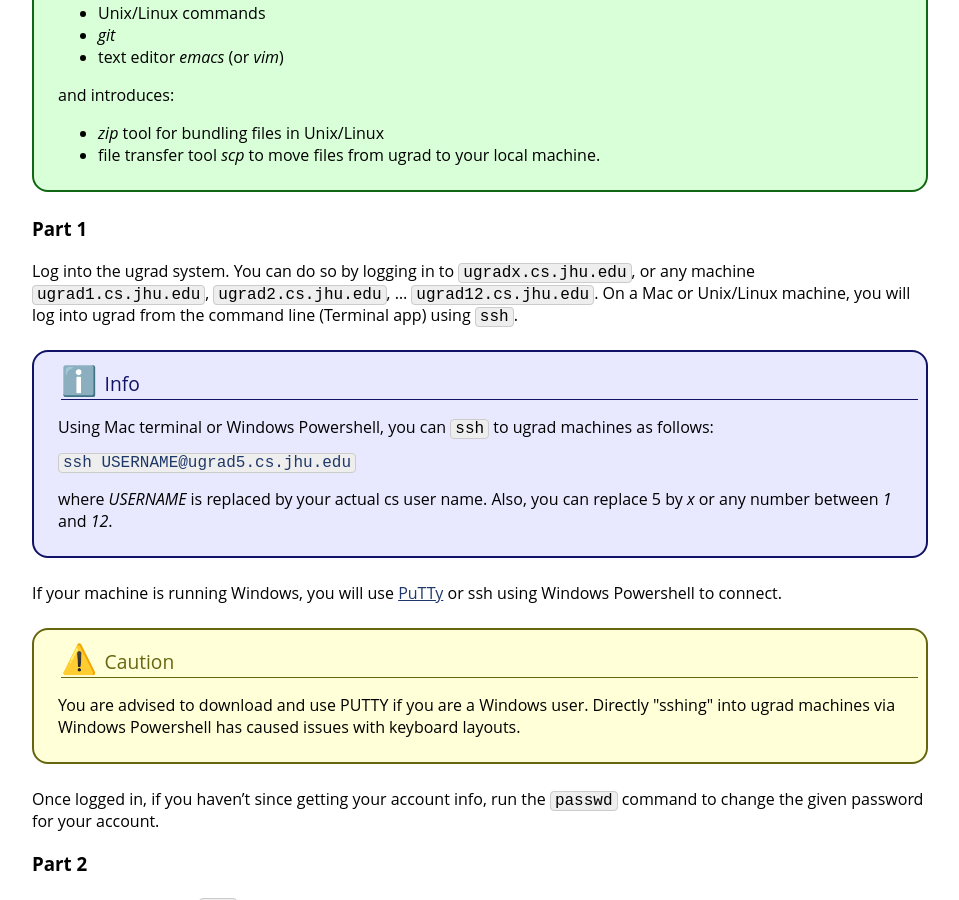
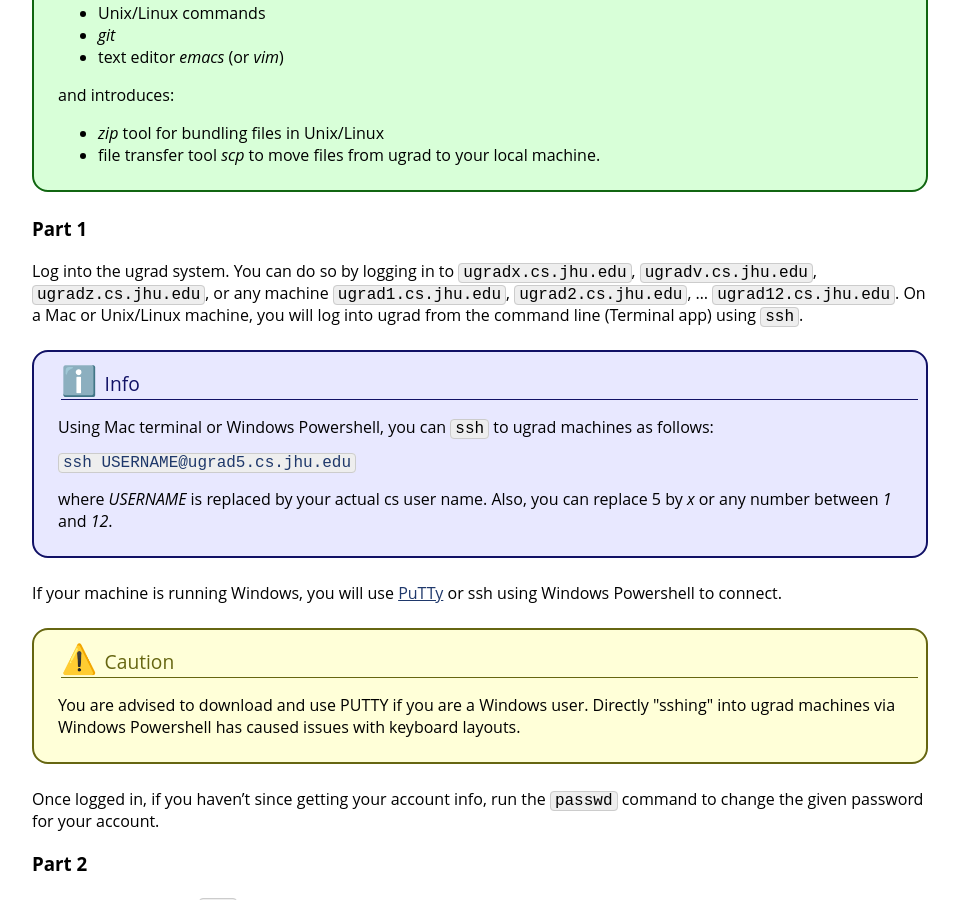
Before and after one commit to jhu-ip/cs220-f26, a Jekyll site: the page built from exercise/ex03a.md, in a window 1280 px wide and 900 px high, scrolled down 731 px. Shown: the whole window, without its empty margins (160-1119 px from the left). Built offline with Jekyll 4.4.1, drawn with Linux system fonts in a browser that asks for light colours.

Commit message:
added new ugrad machines

```diff
--- a/exercise/ex03a.md
+++ b/exercise/ex03a.md
@@ -40,7 +40,7 @@ title: Exercise 3-A
 
 ### Part 1
 
-Log into the ugrad system. You can do so by logging in to `ugradx.cs.jhu.edu`, or any machine `ugrad1.cs.jhu.edu`, `ugrad2.cs.jhu.edu`, … `ugrad12.cs.jhu.edu`. On a Mac or Unix/Linux machine, you will log into ugrad from the command line (Terminal app) using `ssh`.
+Log into the ugrad system. You can do so by logging in to `ugradx.cs.jhu.edu`, `ugradv.cs.jhu.edu`, `ugradz.cs.jhu.edu`, or any machine `ugrad1.cs.jhu.edu`, `ugrad2.cs.jhu.edu`, … `ugrad12.cs.jhu.edu`. On a Mac or Unix/Linux machine, you will log into ugrad from the command line (Terminal app) using `ssh`.
 
 <div class='admonition info'>
 <div class='title'>Info</div>
```
